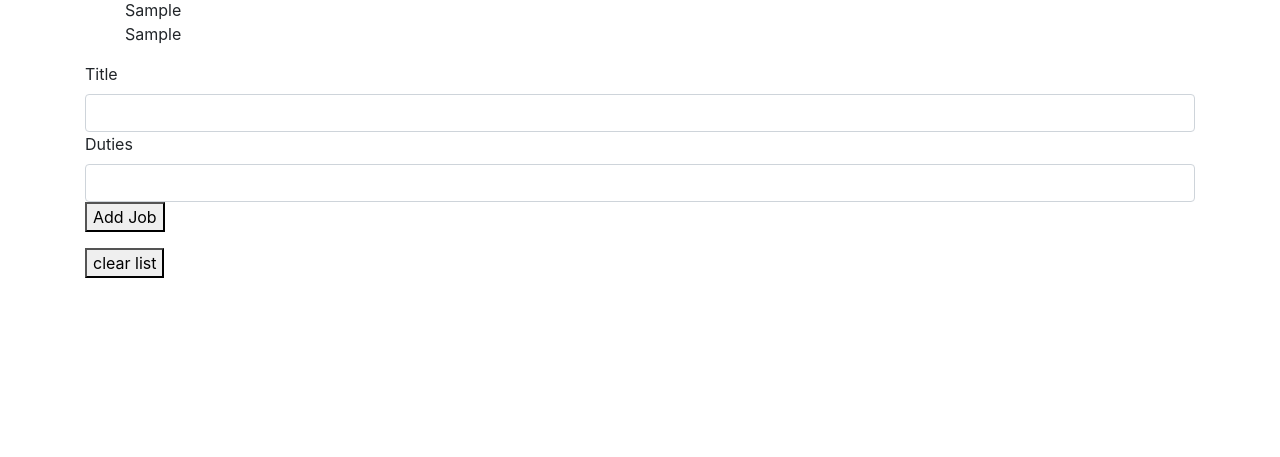
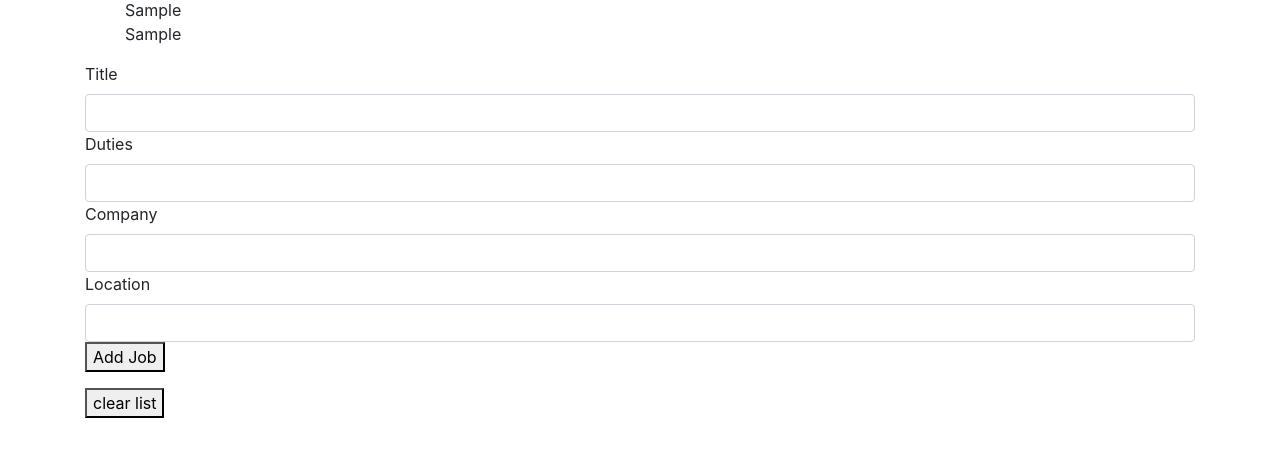
Before and after one commit to jmalo34/trabajos, a PHP site: template views/trabajos.html.twig in a window 1280 px wide. Shown: the part 152-609 px from the top of the page. Run offline with PHP 8.4, Linux system fonts and the light colour scheme; the template is opened without the code that fills it: most values are stand-ins (such as "Sample title", 1, 10 or a date in 2020); some libraries are stand-ins or nearby versions.

Commit message:
add additional properties to Trabajo class, create input fields for this properties in form group

```diff
--- a/app/app.php
+++ b/app/app.php
@@ -20,7 +20,7 @@
 
     $app->post("/trabajos", function () use ($app)
     {
-        $trabajo = new Trabajo($_POST['title'], $_POST['duties']);
+        $trabajo = new Trabajo($_POST['title'], $_POST['duties'], $_POST['company'], $_POST['location']);
         $trabajo->save();
 
         return $app['twig']->render('create_trabajo.html.twig', array('uno_mas' => $trabajo));
--- a/views/trabajos.html.twig
+++ b/views/trabajos.html.twig
@@ -34,6 +34,11 @@
                 <label for='duties'>Duties</label>
                 <input id='duties' name='duties' class='form-control' type='text'>
 
+                <label for='company'>Company</label>
+                <input id='company' name='company' class='form-control' type='text'>
+
+                <label for='location'>Location</label>
+                <input id='location' name='location' class='form-control' type='text'>
 
                 <button type='submit'>Add Job</button>
             </div>
```
Also changed, not shown: src/Trabajo.php (+25 -1 lines).
